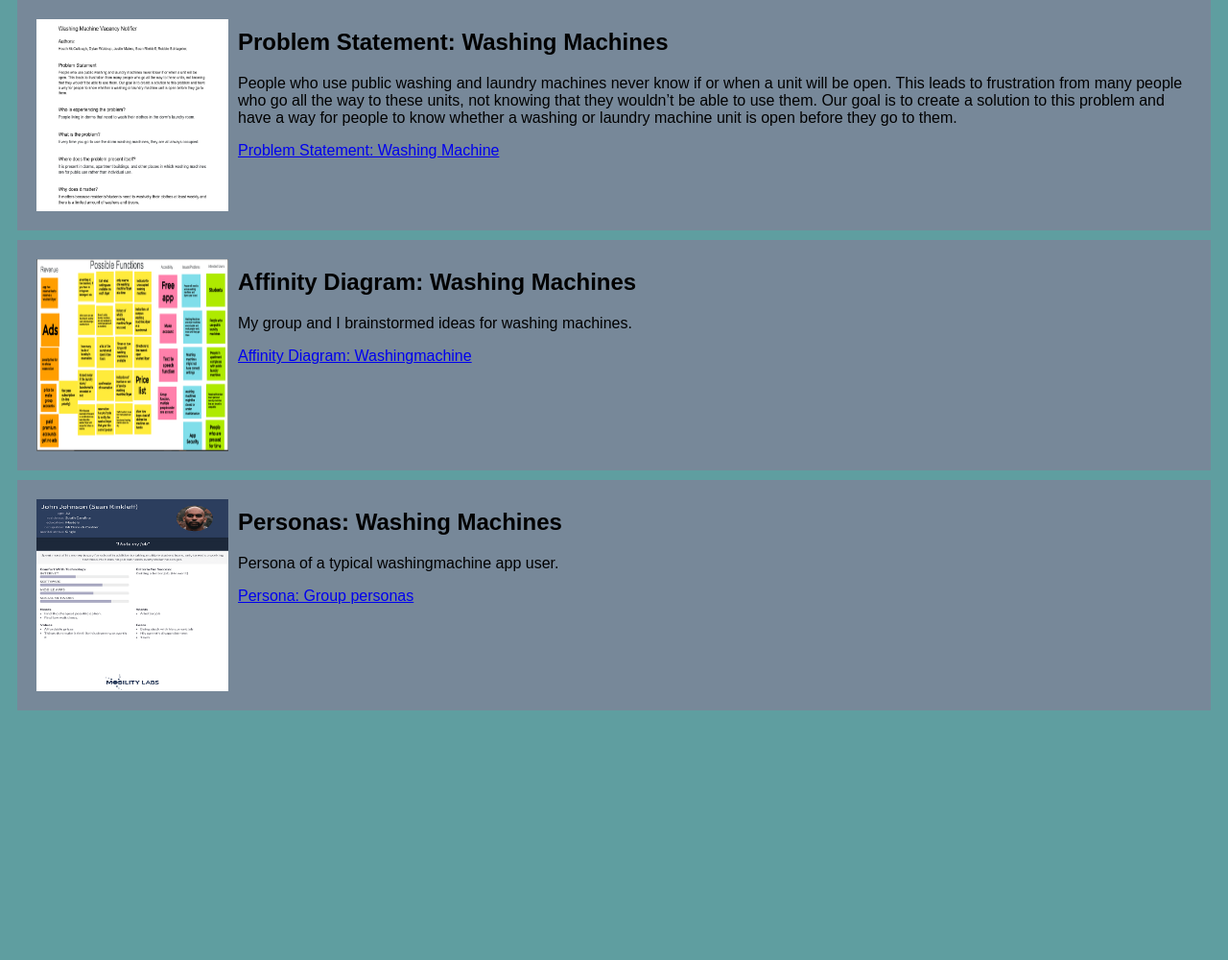
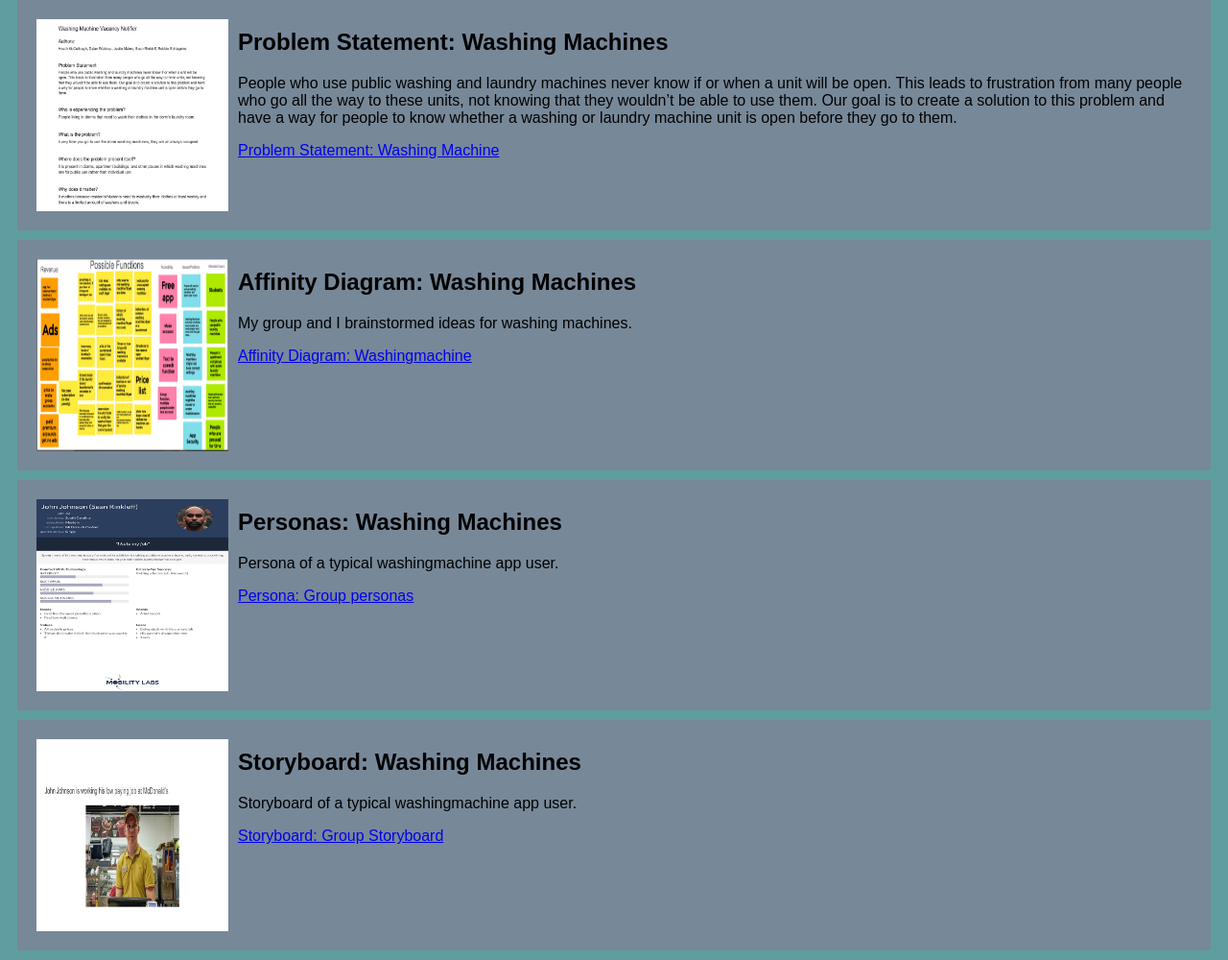
Before and after one commit to SeanRinkleff/SeanRinkleff.github.io, a plain HTML site: page index.html in a window 1280 px wide. Shown: the part 66-1066 px from the top of the page at 96% size. Before the commit the page ends 816 px from the top, so only its background shows below. Drawn offline with Linux system fonts and the light colour scheme.

Commit message:
Add files via upload

```diff
--- a/index.html
+++ b/index.html
@@ -31,3 +31,13 @@
         <a href="Files/persona.pdf">Persona: Group personas</a>
     </section>
 </section>
+
+    <!--Storyboard-->
+    <section class="assignment">
+        <a href="Files/CSCE 190 Storyboard.pdf"><img src="Images/CSCE 190 Storyboard-1.png"></a>
+        <section class="ass-details">
+           <h2>Storyboard: Washing Machines</h2>
+            <p>Storyboard of a typical washingmachine app user.</p>
+            <a href="Files/CSCE 190 Storyboard.pdf">Storyboard: Group Storyboard</a>
+        </section>
+    </section>
```
